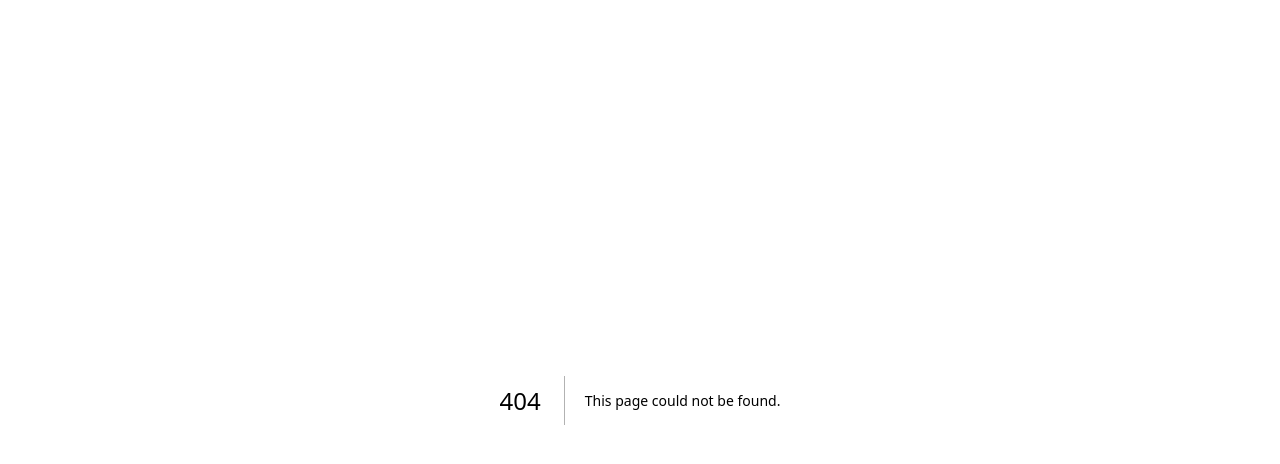
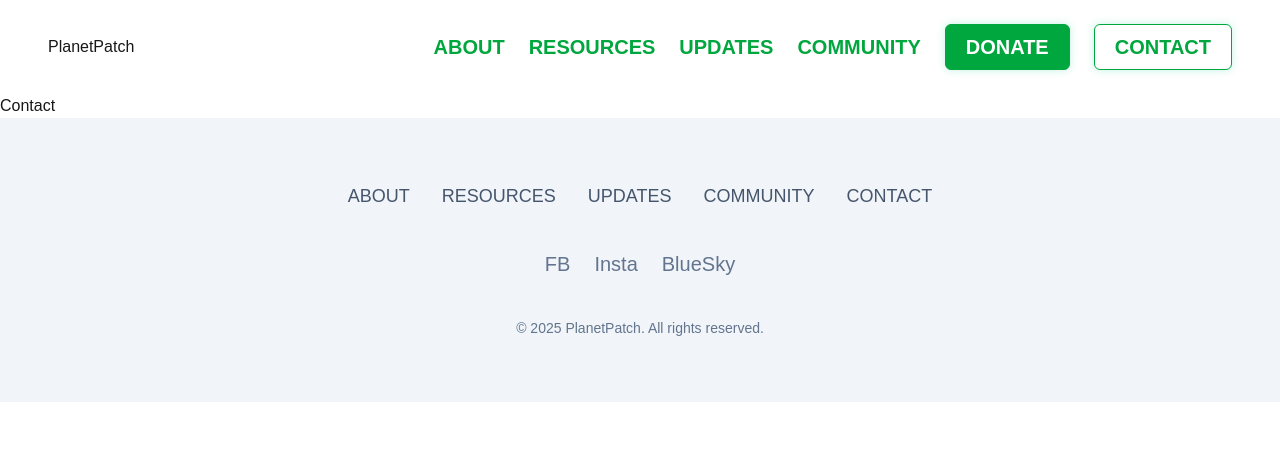
Before and after one commit to planetpatch/planetpatch_website, a Next.js app: page /contact in a window 1280 px wide. Before the commit this address had no page. Shown: the top 464 px of the page. Built offline with nearby package versions, Linux system fonts and the light colour scheme; a web font is replaced by a local one.

Commit message:
new pages with header and footer set

```diff
--- /dev/null
+++ b/src/app/about/page.tsx
@@ -0,0 +1,13 @@
+import Footer from "@/components/Footer";
+import Navbar from "@/components/navbar";
+
+export default function About() {
+  return (
+    <>
+          <Navbar />
+          About
+      <Footer/>
+    </>
+
+  );
+}
--- /dev/null
+++ b/src/app/contact/page.tsx
@@ -0,0 +1,13 @@
+import Footer from "@/components/Footer";
+import Navbar from "@/components/navbar";
+
+export default function Contact() {
+  return (
+    <>
+          <Navbar />
+          Contact
+      <Footer/>
+    </>
+
+  );
+}
--- /dev/null
+++ b/src/app/donate/page.tsx
@@ -0,0 +1,13 @@
+import Footer from "@/components/Footer";
+import Navbar from "@/components/navbar";
+
+export default function Donate() {
+  return (
+    <>
+          <Navbar />
+          Donate
+      <Footer/>
+    </>
+
+  );
+}
--- /dev/null
+++ b/src/app/resources/page.tsx
@@ -0,0 +1,13 @@
+import Footer from "@/components/Footer";
+import Navbar from "@/components/navbar";
+
+export default function Resources() {
+  return (
+    <>
+          <Navbar />
+          Resources
+      <Footer/>
+    </>
+
+  );
+}
--- /dev/null
+++ b/src/app/updates/page.tsx
@@ -0,0 +1,13 @@
+import Footer from "@/components/Footer";
+import Navbar from "@/components/navbar";
+
+export default function Updates() {
+  return (
+    <>
+          <Navbar />
+          Updates
+      <Footer/>
+    </>
+
+  );
+}
```
